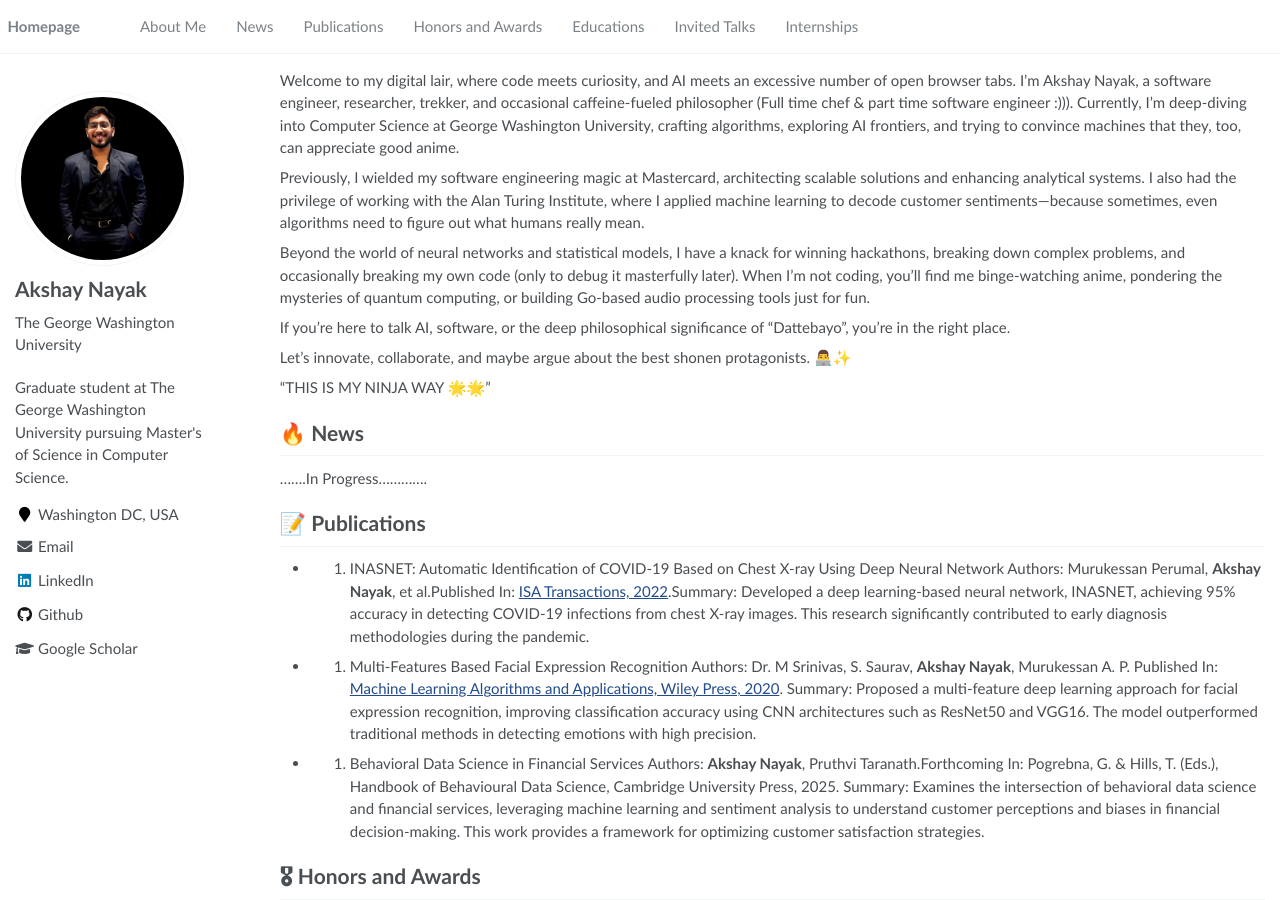
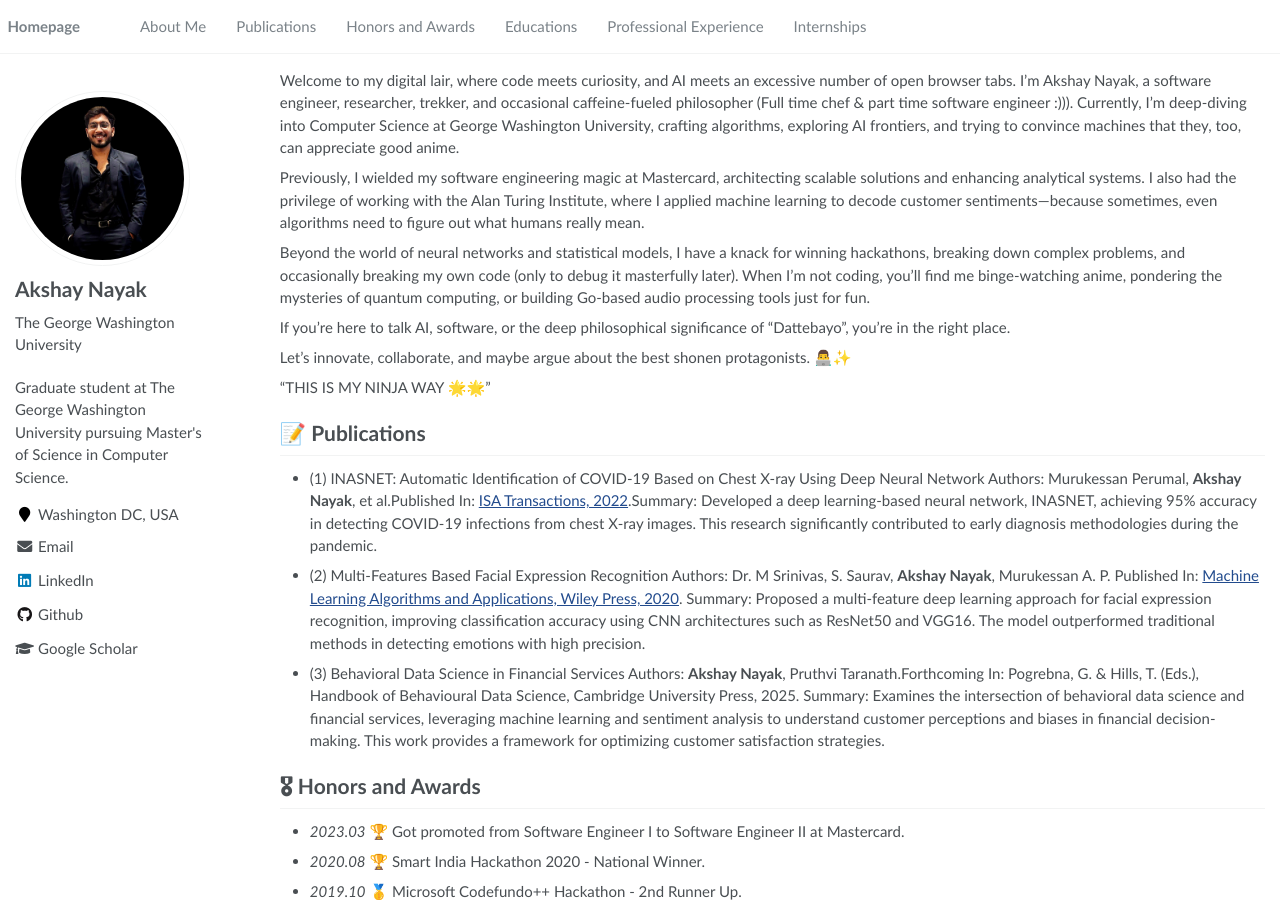
Before and after one commit to kayanyahska/kayanyahska.github.io, a Jekyll site: the page built from _pages/about.md, in a window 1280 px wide and 900 px high. Built offline with Jekyll 4.4.1, drawn with Linux system fonts in a browser that asks for light colours.

Commit message:
news sectrion removal

```diff
--- a/_data/navigation.yml
+++ b/_data/navigation.yml
@@ -2,9 +2,6 @@
 main:
   - title: "About Me"
     url: "/#about-me"
-
-  - title: "News"
-    url: "/#-news"
 
   - title: "Publications"
     url: "/#-publications"
@@ -15,8 +12,8 @@ main:
   - title: "Educations"
     url: "/#-educations"
 
-  - title: "Invited Talks"
-    url: "/#-invited-talks"
+  - title: "Professional Experience"
+    url: "/#-professional-experience"
 
   - title: "Internships"
     url: "/#-internships"
--- a/_pages/about.md
+++ b/_pages/about.md
@@ -12,8 +12,6 @@ redirect_from:
 {% include_relative includes/intro.md %}
 
 
-{% include_relative includes/news.md %}
-
 {% include_relative includes/pub.md %}
 
 {% include_relative includes/honers.md %}
--- a/_pages/includes/pub.md
+++ b/_pages/includes/pub.md
@@ -1,12 +1,12 @@
 
 # 📝 Publications
-- 1. INASNET: Automatic Identification of COVID-19 Based on Chest X-ray Using Deep Neural Network
+- (1) INASNET: Automatic Identification of COVID-19 Based on Chest X-ray Using Deep Neural Network
 Authors: Murukessan Perumal, **Akshay Nayak**, et al.Published In: [ISA Transactions, 2022](https://www.sciencedirect.com/science/article/pii/S0019057822000933).Summary: Developed a deep learning-based neural network, INASNET, achieving 95% accuracy in detecting COVID-19 infections from chest X-ray images. This research significantly contributed to early diagnosis methodologies during the pandemic.
 
-- 2. Multi-Features Based Facial Expression Recognition
+- (2) Multi-Features Based Facial Expression Recognition
 Authors: Dr. M Srinivas, S. Saurav, **Akshay Nayak**, Murukessan A. P. Published In: [Machine Learning Algorithms and Applications, Wiley Press, 2020](https://onlinelibrary.wiley.com/doi/abs/10.1002/9781119769262.ch13).
 Summary: Proposed a multi-feature deep learning approach for facial expression recognition, improving classification accuracy using CNN architectures such as ResNet50 and VGG16. The model outperformed traditional methods in detecting emotions with high precision.
 
-- 3. Behavioral Data Science in Financial Services
+- (3) Behavioral Data Science in Financial Services
 Authors: **Akshay Nayak**, Pruthvi Taranath.Forthcoming In: Pogrebna, G. & Hills, T. (Eds.), Handbook of Behavioural Data Science, Cambridge University Press, 2025.
 Summary: Examines the intersection of behavioral data science and financial services, leveraging machine learning and sentiment analysis to understand customer perceptions and biases in financial decision-making. This work provides a framework for optimizing customer satisfaction strategies.
```
